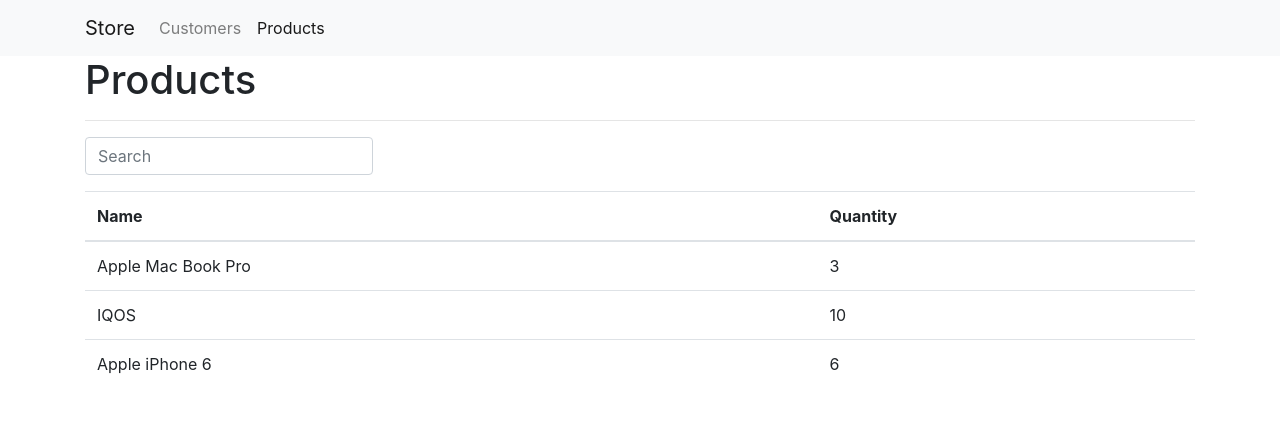
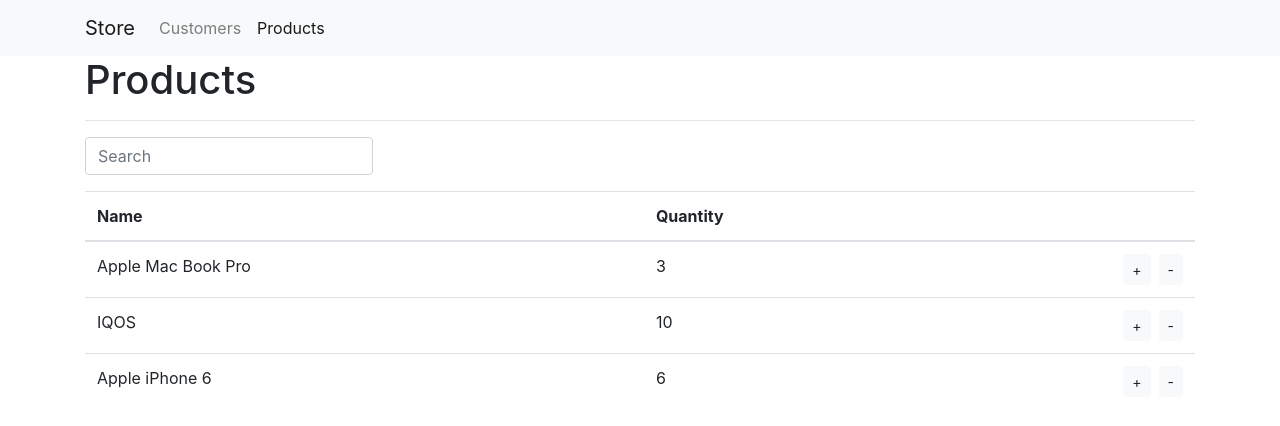
Before and after one commit to Vivify-Ideas/vivify-academy-store, a Vue app: page /products in a window 1280 px wide. Shown: the top 426 px of the page. Built offline with nearby package versions, Linux system fonts and the light colour scheme.

Commit message:
Zadatak 7

```diff
--- a/src/utils/ProductService.js
+++ b/src/utils/ProductService.js
@@ -22,6 +22,14 @@
   list() {
     return products;
   }
+
+  increment(product) {
+    product.quantity++
+  }
+
+  decrement(product) {
+    product.quantity > 0 && product.quantity--
+  }
 }
 
 export const productService = new ProductService()
--- a/src/views/AppProducts.vue
+++ b/src/views/AppProducts.vue
@@ -9,12 +9,17 @@
         <tr>
           <th scope="col">Name</th>
           <th scope="col">Quantity</th>
+          <th scope="col">&nbsp;</th>
         </tr>
       </thead>
       <tbody>
         <tr v-for="product in products" :key="product.id" v-if="product.name.toLowerCase().includes(searchTerm.toLowerCase())">
           <td>{{ product.name }}</td>
           <td>{{ product.quantity }}</td>
+          <td class="text-right">
+            <button class="btn btn-light btn-sm mr-2" @click="increment(product)">+</button>
+            <button class="btn btn-light btn-sm" @click="decrement(product)">-</button>
+          </td>
         </tr>
       </tbody>
     </table>
@@ -30,6 +35,16 @@
         products: productService.list(),
         searchTerm: ''
       }
+    },
+
+    methods: {
+      increment(product) {
+        productService.increment(product)
+      },
+
+      decrement(product) {
+        productService.decrement(product)
+      }
     }
   }
 </script>
```
